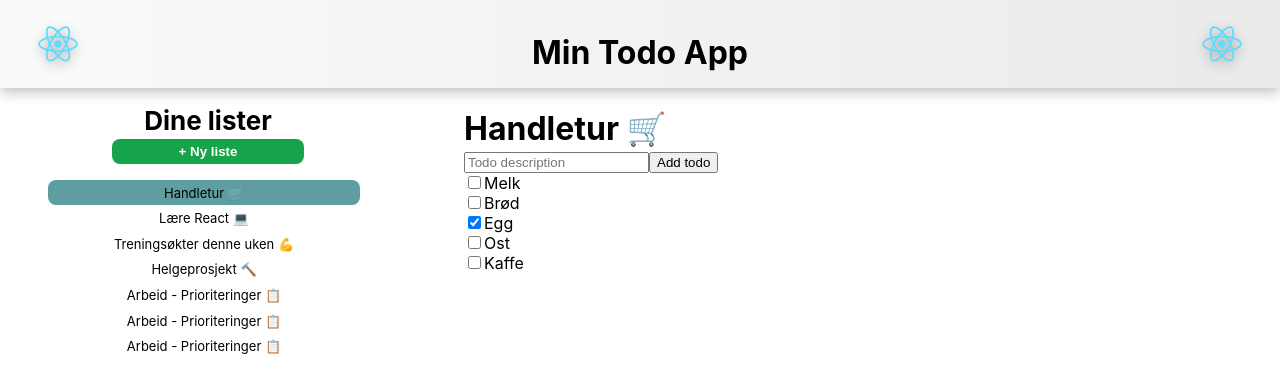
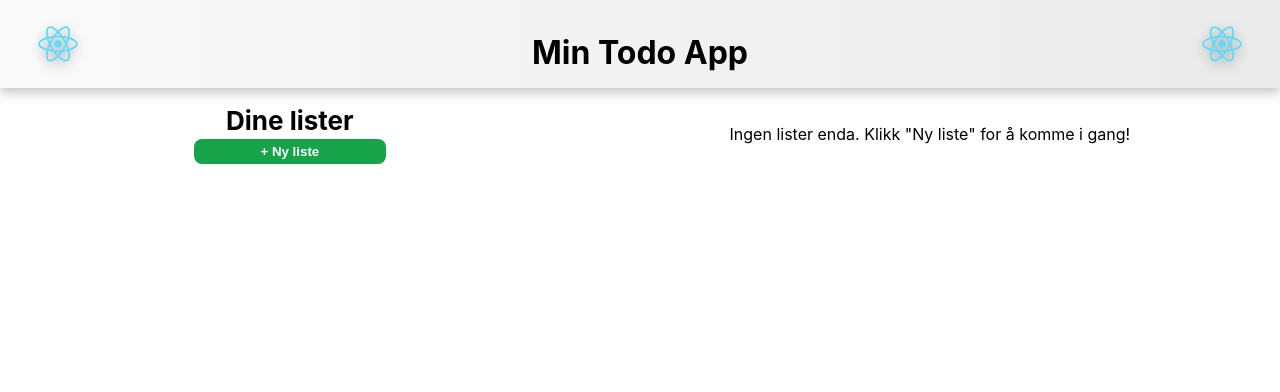
Before and after one commit to akselkirk/interessegruppe-react, a React (Create React App) app: page / in a window 1280 px wide. Shown: the top 392 px of the page. Built offline with nearby package versions, Linux system fonts and the light colour scheme.

Commit message:
created fakeApi.jsx modified app.jsx to fit

```diff
--- a/src/App.jsx
+++ b/src/App.jsx
@@ -1,172 +1,115 @@
+import { useEffect, useState } from "react";
 import Header from "./components/header/Header";
-import "./App.css";
-import { useEffect, useState } from "react";
 import TodoList from "./components/todo_list/TodoList";
 import TodoMenu from "./components/todo_menu/TodoMenu";
-// import BrukEffekt from "./components/eksempler_fra_gjennomgang/useeffect_/BrukEffekt";
-// import States from "./components/eksempler_fra_gjennomgang/states/States";
+import "./App.css";
+//Lar oss fake api
+import {
+  getTodoLists,
+  saveTodoLists,
+  getFocusedListId,
+  setFocusedListId,
+  toggleTodo,
+  addTodoToList,
+  addTodoList,
+  deleteTodoList,
+  updateTodoListName,
+  deleteTodoFromList,
+} from "./fakeApi";
 
 function App() {
-  const [todoLists, setTodoLists] = useState([
-    {
-      id: 1,
-      title: "Handletur 🛒",
-      focused: true,
-      todos: [
-        { checked: false, todoDesc: "Melk" },
-        { checked: false, todoDesc: "Brød" },
-        { checked: true, todoDesc: "Egg" },
-        { checked: false, todoDesc: "Ost" },
-        { checked: false, todoDesc: "Kaffe" },
-      ],
-    },
-    {
-      id: 2,
-      title: "Lære React 💻",
-      focused: false,
-      todos: [
-        { checked: true, todoDesc: "Installere Node.js" },
-        { checked: true, todoDesc: "Lage første app med create-react-app" },
-        { checked: true, todoDesc: "Forstå komponenter" },
-        { checked: false, todoDesc: "Lære hooks (useState, useEffect)" },
-        { checked: false, todoDesc: "Forstå props og state" },
-        { checked: false, todoDesc: "Bygge en todo-app" },
-      ],
-    },
-    {
-      id: 3,
-      title: "Treningsøkter denne uken 💪",
-      focused: false,
-      todos: [
-        { checked: true, todoDesc: "Mandag: Beinstyrke" },
-        { checked: true, todoDesc: "Tirsdag: Løping 5km" },
-        { checked: false, todoDesc: "Onsdag: Yoga" },
-        { checked: false, todoDesc: "Torsdag: Svømming" },
-        { checked: false, todoDesc: "Fredag: Styrketrening overkropp" },
-        { checked: false, todoDesc: "Lørdag: Langtur på sykkel" },
-      ],
-    },
-    {
-      id: 4,
-      title: "Helgeprosjekt 🔨",
-      focused: false,
-      todos: [
-        { checked: false, todoDesc: "Kjøpe maling" },
-        { checked: false, todoDesc: "Tape vinduer og lister" },
-        { checked: false, todoDesc: "Male soverommet" },
-        { checked: false, todoDesc: "Rydde garasjen" },
-        { checked: false, todoDesc: "Fikse den dryppende kranen" },
-      ],
-    },
-    {
-      id: 5,
-      title: "Arbeid - Prioriteringer 📋",
-      focused: false,
-      todos: [
-        { checked: true, todoDesc: "Fullføre kundeprosjekt A" },
-        { checked: false, todoDesc: "Code review for teamet" },
-        { checked: false, todoDesc: "Oppdatere dokumentasjon" },
-        { checked: false, todoDesc: "Planlegge neste sprint" },
-        { checked: false, todoDesc: "1-til-1 møte med sjefen" },
-        { checked: false, todoDesc: "Fikse bug i produksjon" },
-      ],
-    },
-    {
-      id: 6,
-      title: "Arbeid - Prioriteringer 📋",
-      focused: false,
-      todos: [
-        { checked: true, todoDesc: "Fullføre kundeprosjekt A" },
-        { checked: false, todoDesc: "Code review for teamet" },
-        { checked: false, todoDesc: "Oppdatere dokumentasjon" },
-        { checked: false, todoDesc: "Planlegge neste sprint" },
-        { checked: false, todoDesc: "1-til-1 møte med sjefen" },
-        { checked: false, todoDesc: "Fikse bug i produksjon" },
-      ],
-    },
-    {
-      id: 7,
-      title: "Arbeid - Prioriteringer 📋",
-      focused: false,
-      todos: [
-        { checked: true, todoDesc: "Fullføre kundeprosjekt A" },
-        { checked: false, todoDesc: "Code review for teamet" },
-        { checked: false, todoDesc: "Oppdatere dokumentasjon" },
-        { checked: false, todoDesc: "Planlegge neste sprint" },
-        { checked: false, todoDesc: "1-til-1 møte med sjefen" },
-        { checked: false, todoDesc: "Fikse bug i produksjon" },
-      ],
-    },
-  ]);
+  const [todoLists, setTodoLists] = useState([]);
+  const [focusedListId, setFocusedId] = useState(null);
 
-  // Lagrer bare ID-en, ikke hele objektet
-  const [focusedListId, setFocusedListId] = useState(() => {
-    const saved = localStorage.getItem("focusedListId");
-    return saved ? JSON.parse(saved) : 1;
-  });
+  // Hent data ved første innlasting
+  useEffect(() => {
+    async function loadData() {
+      try {
+        const storedLists = await getTodoLists();
+        const storedFocus = await getFocusedListId();
 
-  // Finn den fokuserte listen fra todoLists
-  const focusedTodoList =
-    todoLists.find((list) => list.id === focusedListId) || todoLists[0];
+        setTodoLists(storedLists);
 
-  // Toggle en todo
-  const toggleTodo = (changeIndex) => {
-    setTodoLists(
-      todoLists.map((list) =>
-        list.id === focusedListId
-          ? {
-              ...list,
-              todos: list.todos.map((todo, i) =>
-                i === changeIndex ? { ...todo, checked: !todo.checked } : todo
-              ),
+        // Sett fokus til første liste hvis det finnes lister
+        if (storedLists.length > 0) {
+          setFocusedId(storedFocus || storedLists[0].id);
         }
-          : list
-      )
-    );
+      } catch (error) {
+        console.error("Klarte ikke å laste data:", error);
+      }
+    }
+    loadData();
+  }, []);
+
+  // Lagre endringer automatisk
+  useEffect(() => {
+    async function saveData() {
+      try {
+        await saveTodoLists(todoLists);
+        if (focusedListId !== null) {
+          await setFocusedListId(focusedListId);
+        }
+      } catch (error) {
+        console.error("Feil ved lagring:", error);
+      }
+    }
+    saveData();
+  }, [todoLists, focusedListId]);
+
+  // Toggle et todo-element
+  const handleToggleTodo = async (index) => {
+    try {
+      const updatedLists = await toggleTodo(focusedListId, index);
+      setTodoLists(updatedLists);
+    } catch (error) {
+      console.error("Klarte ikke å endre todo:", error);
+    }
   };
 
   // Bytt hvilken liste som er fokusert
-  const handleTodoListChange = (changeIndex) => {
-    const updatedLists = todoLists.map((todolist, i) => ({
-      ...todolist,
-      focused: i === changeIndex,
+  const handleTodoListChange = async (index) => {
+    try {
+      const newId = todoLists[index].id;
+      setFocusedId(newId);
+      await setFocusedListId(newId);
+      const updatedLists = todoLists.map((list, i) => ({
+        ...list,
+        focused: i === index,
       }));
-
       setTodoLists(updatedLists);
-    setFocusedListId(todoLists[changeIndex].id);
+    } catch (error) {
+      console.error("Klarte ikke å bytte liste:", error);
+    }
   };
 
-  // Legg til en ny todo
-  const addTodo = (todoDescription) => {
-    setTodoLists(
-      todoLists.map((list) =>
-        list.id === focusedListId
-          ? {
-              ...list,
-              todos: [
-                ...list.todos,
-                { checked: false, todoDesc: todoDescription },
-              ],
+  // Legg til ny todo
+  const handleAddTodo = async (desc) => {
+    try {
+      const updatedLists = await addTodoToList(focusedListId, desc);
+      setTodoLists(updatedLists);
+    } catch (error) {
+      console.error("Klarte ikke å legge til todo:", error);
     }
-          : list
-      )
-    );
   };
 
-  // Lagre til localStorage
-  useEffect(() => {
-    localStorage.setItem("todolists", JSON.stringify(todoLists));
-    localStorage.setItem("focusedListId", JSON.stringify(focusedListId));
-  }, [todoLists, focusedListId]);
+  const createNewList = async (listName = "Ny liste") => {
+    try {
+      const updatedLists = await addTodoList(listName);
+      setTodoLists(updatedLists);
+
+      // Finn ID-en til den nye listen (den siste i arrayet)
+      const newList = updatedLists[updatedLists.length - 1];
+      setFocusedId(newList.id);
+    } catch (error) {
+      console.error("Klarte ikke å lage ny liste:", error);
+    }
+  };
+
+  // Finn nåværende liste
+  const focusedTodoList = todoLists.find((list) => list.id === focusedListId);
 
   return (
     <div className="App">
-      {/*Eksempel fra gjennomgang om states. Fjern kommenteringen under for å kunne se komponenten. */}
-      {/* <States />  */}
-
-      {/* Eksempel fra gjennomgang om useEffect og mapfunksjonen. Fjern kommenteringen under for å kunne se komponenten. */}
-      {/* <BrukEffekt /> */}
-
       <Header />
       <div
         style={{
@@ -178,13 +121,21 @@ function App() {
         <TodoMenu
           todoLists={todoLists}
           handleTodoListChange={handleTodoListChange}
+          createNewList={createNewList}
         />
+
+        {focusedTodoList ? (
           <TodoList
-          title={focusedTodoList.title}
+            title={focusedTodoList.title || focusedTodoList.name}
             todos={focusedTodoList.todos}
-          toggleTodo={toggleTodo}
-          addTodo={addTodo}
+            toggleTodo={handleToggleTodo}
+            addTodo={handleAddTodo}
           />
+        ) : (
+          <div style={{ padding: "20px", textAlign: "center" }}>
+            <p>Ingen lister enda. Klikk "Ny liste" for å komme i gang!</p>
+          </div>
+        )}
       </div>
     </div>
   );
--- /dev/null
+++ b/src/fakeApi.js
@@ -0,0 +1,191 @@
+const STORAGE_KEY = "todolists";
+const FOCUSED_KEY = "focusedListId";
+
+function delay(ms = 1) {
+  return new Promise((resolve) => setTimeout(resolve, ms));
+}
+
+console.log(delay());
+
+//Henter alle todo-lister
+export async function getTodoLists() {
+  try {
+    await delay();
+    const stored = localStorage.getItem(STORAGE_KEY);
+    return stored ? JSON.parse(stored) : [];
+  } catch (error) {
+    console.log("Feil ved henting av todo lister:", error);
+    throw error;
+  }
+}
+
+//Lagre alle todo-lister
+export async function saveTodoLists(todoLists) {
+  try {
+    await delay();
+    localStorage.setItem(STORAGE_KEY, JSON.stringify(todoLists));
+    return todoLists;
+  } catch (error) {
+    console.log("Feil ved lagring av todo-lister:", error);
+    throw error;
+  }
+}
+
+//Hent hvilken liste som er fokusert
+export async function getFocusedListId() {
+  try {
+    await delay();
+    const stored = localStorage.getItem(FOCUSED_KEY);
+    return stored ? JSON.parse(stored) : 1;
+  } catch (error) {
+    console.error("Feil ved henting av fokusert id:", error);
+    throw error;
+  }
+}
+
+//Lagre hvilken liste som er fokusert
+export async function setFocusedListId(id) {
+  try {
+    await delay();
+    localStorage.setItem(FOCUSED_KEY, JSON.stringify(id));
+    return id;
+  } catch (error) {
+    console.error("Feil ved lagring av fokusert id:", error);
+    throw error;
+  }
+}
+
+//Toggle todo update
+export async function toggleTodo(listId, todoIndex) {
+  try {
+    await delay();
+
+    const lists = await getTodoLists();
+    const updated = lists.map((list) =>
+      list.id === listId
+        ? {
+            ...list,
+            todos: list.todos.map((todo, i) =>
+              i === todoIndex ? { ...todo, checked: !todo.checked } : todo
+            ),
+          }
+        : list
+    );
+
+    await saveTodoLists(updated);
+    return updated;
+  } catch (error) {
+    console.error("Feil i toggleTodo:", error);
+    throw error;
+  }
+}
+
+//Legg til ny todo
+export async function addTodoToList(listId, todoDesc) {
+  try {
+    await delay();
+
+    const lists = await getTodoLists();
+    const updated = lists.map((list) =>
+      list.id === listId
+        ? {
+            ...list,
+            todos: [...list.todos, { checked: false, todoDesc }],
+          }
+        : list
+    );
+
+    await saveTodoLists(updated);
+    return updated;
+  } catch (error) {
+    console.error("Feil i addTodoToList:", error);
+    throw error;
+  }
+}
+
+// Legg til ny liste
+export async function addTodoList(listName) {
+  try {
+    await delay();
+    const lists = await getTodoLists();
+
+    // Generer ny ID - finn høyeste ID og legg til 1
+    const newId =
+      lists.length > 0 ? Math.max(...lists.map((list) => list.id)) + 1 : 1;
+
+    const newList = {
+      id: newId,
+      name: listName,
+      todos: [],
+    };
+
+    const updated = [...lists, newList];
+    await saveTodoLists(updated);
+
+    // Sett fokus til den nye listen (valgfritt)
+    await setFocusedListId(newId);
+
+    return updated;
+  } catch (error) {
+    console.error("Feil ved opprettelse av ny liste:", error);
+    throw error;
+  }
+}
+
+// Slett en liste
+export async function deleteTodoList(listId) {
+  try {
+    await delay();
+    const lists = await getTodoLists();
+    const updated = lists.filter((list) => list.id !== listId);
+    await saveTodoLists(updated);
+
+    // Hvis vi sletter den fokuserte listen, sett fokus til første liste
+    const focusedId = await getFocusedListId();
+    if (focusedId === listId && updated.length > 0) {
+      await setFocusedListId(updated[0].id);
+    }
+
+    return updated;
+  } catch (error) {
+    console.error("Feil ved sletting av liste:", error);
+    throw error;
+  }
+}
+
+// Oppdater listenavn
+export async function updateTodoListName(listId, newName) {
+  try {
+    await delay();
+    const lists = await getTodoLists();
+    const updated = lists.map((list) =>
+      list.id === listId ? { ...list, name: newName } : list
+    );
+    await saveTodoLists(updated);
+    return updated;
+  } catch (error) {
+    console.error("Feil ved oppdatering av listenavn:", error);
+    throw error;
+  }
+}
+
+// Slett en todo fra liste
+export async function deleteTodoFromList(listId, todoIndex) {
+  try {
+    await delay();
+    const lists = await getTodoLists();
+    const updated = lists.map((list) =>
+      list.id === listId
+        ? {
+            ...list,
+            todos: list.todos.filter((_, i) => i !== todoIndex),
+          }
+        : list
+    );
+    await saveTodoLists(updated);
+    return updated;
+  } catch (error) {
+    console.error("Feil ved sletting av todo:", error);
+    throw error;
+  }
+}
```
Lines whose indentation alone changed are shown as unchanged.
